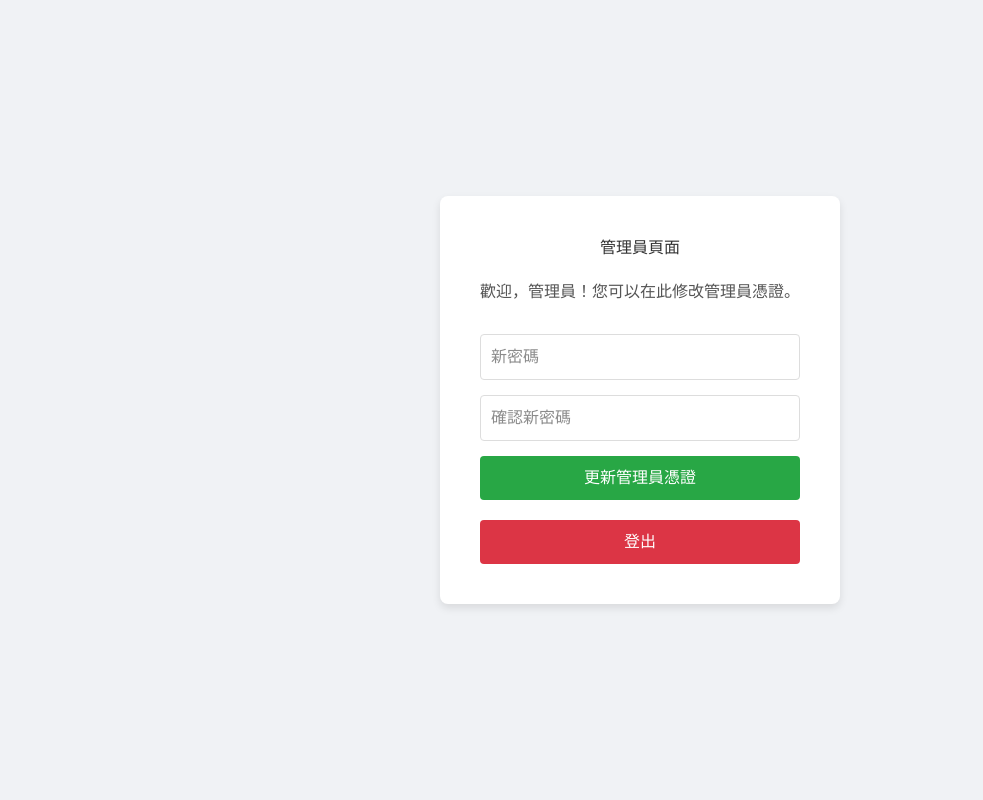
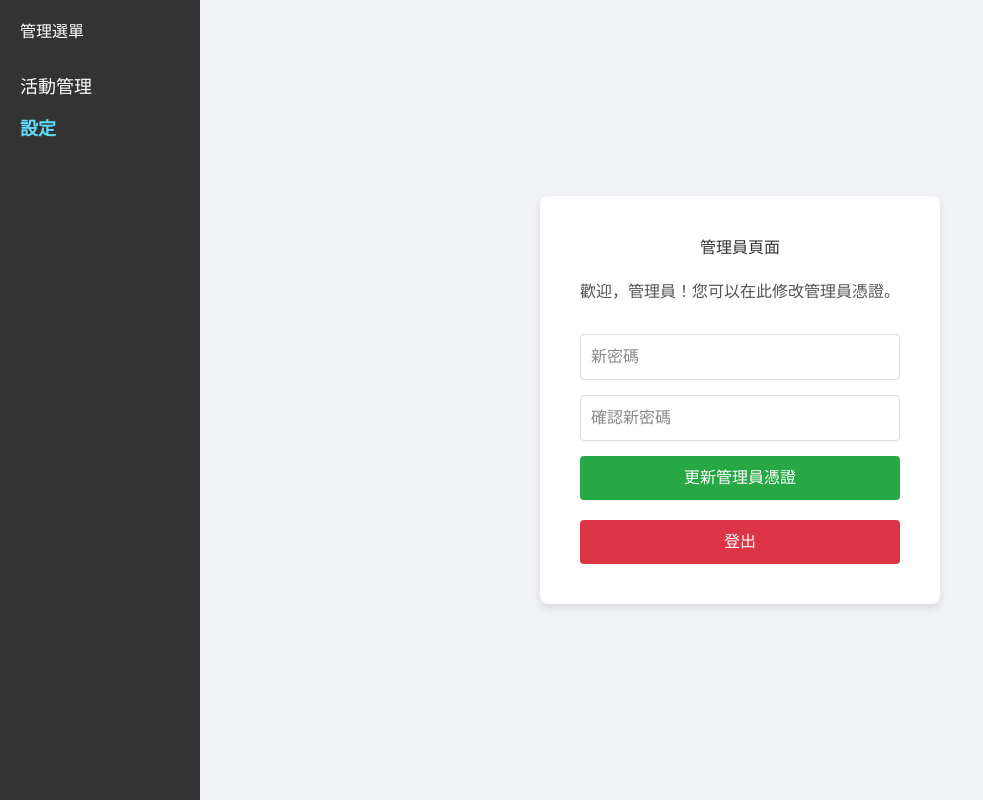
Before and after one commit to truedano/nextjs-boilerplate, a Next.js app: page /admin in a window 1280 px wide. Shown: the whole page, without its empty margins (0-983 px from the left). Built offline with nearby package versions, Linux system fonts and the light colour scheme.

Commit message:
更新管理員頁面，新增側邊欄和活動管理頁面，並根據選擇的內容顯示相應的組件。

```diff
--- /dev/null
+++ b/app/admin/ActivityManagementPage.tsx
@@ -0,0 +1,12 @@
+'use client';
+
+import React from 'react';
+
+export default function ActivityManagementPage() {
+  return (
+    <div style={{ padding: '20px', marginLeft: '200px' }}>
+      <h1 style={{ color: '#333' }}>活動管理頁面</h1>
+      <p style={{ color: '#555' }}>此處將顯示活動管理相關內容。</p>
+    </div>
+  );
+}
--- a/app/admin/AdminClientPage.tsx
+++ b/app/admin/AdminClientPage.tsx
@@ -2,11 +2,14 @@
 
 import { useState } from 'react';
 import { useRouter } from 'next/navigation';
+import AdminSidebar from './AdminSidebar';
+import ActivityManagementPage from './ActivityManagementPage';
 
 export default function AdminClientPage() {
   const [newPassword, setNewPassword] = useState('');
   const [confirmPassword, setConfirmPassword] = useState('');
   const [message, setMessage] = useState('');
+  const [activeContent, setActiveContent] = useState<'activity' | 'settings'>('settings'); // 預設顯示設定頁面
   const router = useRouter();
 
   const handleLogout = async () => {
@@ -48,7 +51,12 @@ export default function AdminClientPage() {
   };
 
   return (
-    <div style={{ display: 'flex', flexDirection: 'column', alignItems: 'center', justifyContent: 'center', minHeight: '100vh', backgroundColor: '#f0f2f5' }}>
+    <div style={{ display: 'flex', minHeight: '100vh', backgroundColor: '#f0f2f5' }}>
+      <AdminSidebar onMenuItemClick={setActiveContent} activeItem={activeContent} />
+      <div style={{ marginLeft: '200px', flexGrow: 1, padding: '20px' }}>
+        {activeContent === 'activity' && <ActivityManagementPage />}
+        {activeContent === 'settings' && (
+          <div style={{ display: 'flex', flexDirection: 'column', alignItems: 'center', justifyContent: 'center', minHeight: 'calc(100vh - 40px)', backgroundColor: '#f0f2f5' }}>
             <div style={{ padding: '40px', borderRadius: '8px', boxShadow: '0 4px 8px rgba(0,0,0,0.1)', backgroundColor: '#fff', width: '400px', textAlign: 'center' }}>
               <h1 style={{ marginBottom: '20px', color: '#333' }}>管理員頁面</h1>
               <p style={{ marginBottom: '30px', color: '#555' }}>歡迎，管理員！您可以在此修改管理員憑證。</p>
@@ -96,5 +104,8 @@ export default function AdminClientPage() {
               </button>
             </div>
           </div>
+        )}
+      </div>
+    </div>
   );
 }
--- /dev/null
+++ b/app/admin/AdminSidebar.tsx
@@ -0,0 +1,46 @@
+'use client';
+
+import React from 'react';
+
+interface AdminSidebarProps {
+  onMenuItemClick: (item: 'activity' | 'settings') => void;
+  activeItem: 'activity' | 'settings';
+}
+
+export default function AdminSidebar({ onMenuItemClick, activeItem }: AdminSidebarProps) {
+  return (
+    <div style={{ width: '200px', backgroundColor: '#333', padding: '20px', color: '#fff', height: '100vh', position: 'fixed', left: 0, top: 0 }}>
+      <h2 style={{ marginBottom: '30px', color: '#fff' }}>管理選單</h2>
+      <ul style={{ listStyle: 'none', padding: 0 }}>
+        <li style={{ marginBottom: '15px' }}>
+          <a
+            href="#"
+            onClick={() => onMenuItemClick('activity')}
+            style={{
+              color: activeItem === 'activity' ? '#61dafb' : '#fff',
+              textDecoration: 'none',
+              fontSize: '18px',
+              fontWeight: activeItem === 'activity' ? 'bold' : 'normal',
+            }}
+          >
+            活動管理
+          </a>
+        </li>
+        <li style={{ marginBottom: '15px' }}>
+          <a
+            href="#"
+            onClick={() => onMenuItemClick('settings')}
+            style={{
+              color: activeItem === 'settings' ? '#61dafb' : '#fff',
+              textDecoration: 'none',
+              fontSize: '18px',
+              fontWeight: activeItem === 'settings' ? 'bold' : 'normal',
+            }}
+          >
+            設定
+          </a>
+        </li>
+      </ul>
+    </div>
+  );
+}
```
Lines whose indentation alone changed are shown as unchanged.
